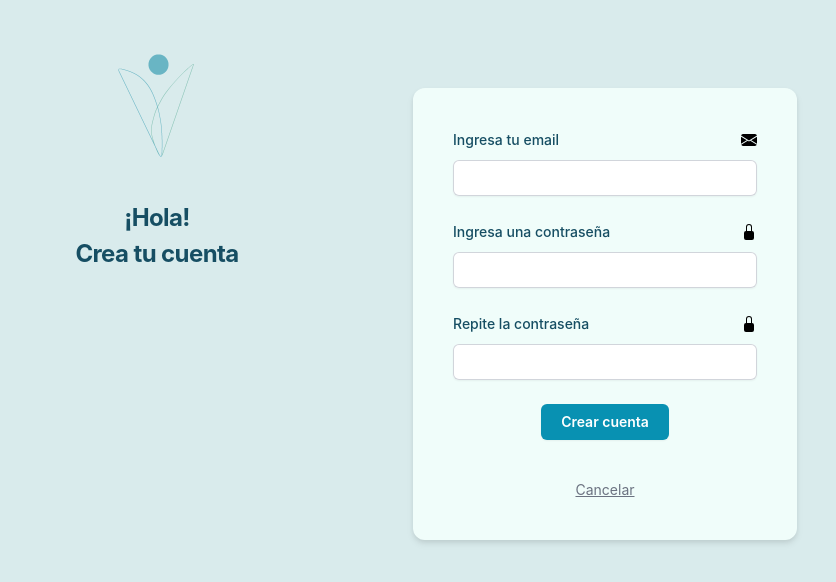
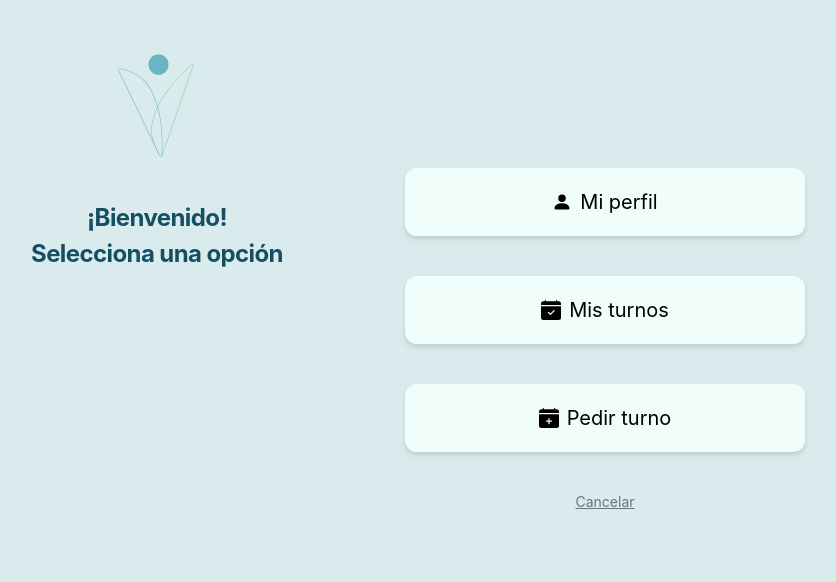
Before and after one commit to carlaalexia/Front-VitalSync, a React (Create React App) app: page / in a window 1280 px wide. Shown: the top 582 px of the page, without its empty margins (35-871 px from the left). Built offline with nearby package versions, Linux system fonts and the light colour scheme.

Commit message:
Vista de Menu

```diff
--- a/src/App.js
+++ b/src/App.js
@@ -2,11 +2,12 @@ import logo from './logo.svg';
 import './App.css';
 import Login from './components/Login'
 import CreateUser from './components/CreateUser'
+import Menu from './components/Menu';
 
 function App() {
   return (
     <div className="App">
-       <CreateUser/>
+       <Menu/>
     </div>
   );
 }
--- a/src/components/Menu.jsx
+++ b/src/components/Menu.jsx
@@ -1 +1,64 @@
+import React from "react";
+import '../index.css';
 import { BsFillPersonFill, BsFillCalendarCheckFill, BsFillCalendarPlusFill } from "react-icons/bs";
+
+function Menu() {
+    return(
+        <div className="flex min-h-full flex-1 flex-col justify-center px-6 py-12 lg:px-8">
+        <div className="absolute top-0 left-0 sm:mx-auto sm:w-full sm:max-w-sm">
+          <img
+            className="mx-auto h-[200px] w-auto"
+            src="../assets/Logo.png"
+            alt="LogoVitalSync"
+          />
+          <h2 className="mt-0 text-center text-2xl font-bold leading-9 tracking-tight text-cyan-900">
+            ¡Bienvenido!
+          </h2>
+          <h3 className="mt-0 text-center text-2xl font-bold leading-9 tracking-tight text-cyan-900">Selecciona una opción</h3>
+        </div>
+
+        <div className="mt-20">
+            <div className="flex justify-center space-y-6">
+                <div>
+                    <button className="mt-10 sm:mx-auto sm:w-[400px] text-center sm:text-lg md:text-xl rounded-xl p-5 bg-teal-50 drop-shadow-md cursor-pointer hover:bg-cyan-500">
+                        <span className="flex justify-center items-center">
+                            <BsFillPersonFill className="mr-2" />
+                            <span> Mi perfil</span>
+                        </span>
+                    </button>
+                </div>
+            </div>
+
+            <div className="flex justify-center space-y-6">
+                <div>
+                <button className="mt-10 sm:mx-auto sm:w-[400px] text-center sm:text-lg md:text-xl rounded-xl p-5 bg-teal-50 drop-shadow-md cursor-pointer hover:bg-cyan-500">
+                        <span className="flex justify-center items-center">
+                            <BsFillCalendarCheckFill className="mr-2" />
+                            <span>Mis turnos</span>
+                        </span>
+                    </button>
+                </div>
+            </div>
+
+            <div className="flex justify-center space-y-6">
+                <div>
+                <button className="mt-10 sm:mx-auto sm:w-[400px] text-center sm:text-lg md:text-xl rounded-xl p-5 bg-teal-50 drop-shadow-md cursor-pointer hover:bg-cyan-500">
+                        <span className="flex justify-center items-center">
+                            <BsFillCalendarPlusFill className="mr-2" />
+                            <span>Pedir turno</span>
+                        </span>
+                    </button>
+                </div>
+            </div>
+
+            <p className="mt-10 text-center text-sm text-gray-500 cursor-pointer hover:text-gray-700">
+                <button className="underline focus:outline-none">
+                    Cancelar
+                </button>
+            </p>
+        </div>
+      </div>
+    )
+}
+
+export default Menu;
```
